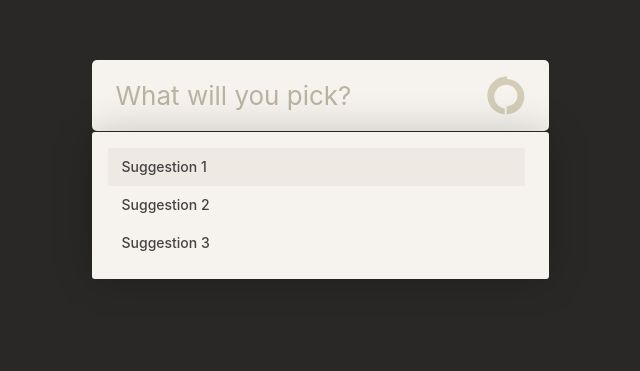
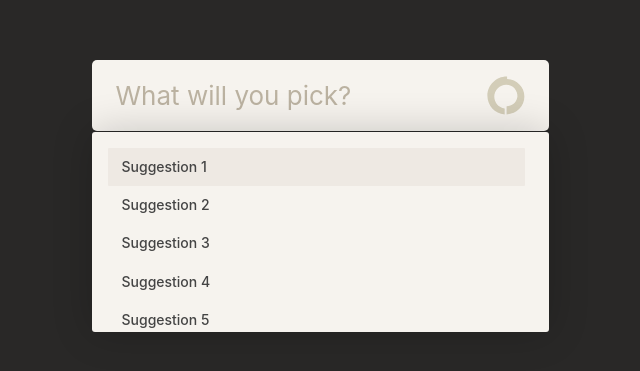
Before and after one commit to joakin/routine-take-home, a Vue app: page / in a window 1280 px wide. Shown: the part 305-676 px from the top of the page, without its empty margins (320-960 px from the left). Built offline with nearby package versions, Linux system fonts and the light colour scheme.

Commit message:
Style the scrollbar in the suggestions

```diff
--- a/src/App.vue
+++ b/src/App.vue
@@ -2,7 +2,13 @@
 import ConsoleInput from "./components/ConsoleInput.vue";
 import ConsoleSuggestions from "./components/ConsoleSuggestions.vue";
 
-const suggestions = ["Suggestion 1", "Suggestion 2", "Suggestion 3"];
+const suggestions = [
+  "Suggestion 1",
+  "Suggestion 2",
+  "Suggestion 3",
+  "Suggestion 4",
+  "Suggestion 5",
+];
 </script>
 
 <template>
--- a/src/assets/base.css
+++ b/src/assets/base.css
@@ -1,6 +1,7 @@
 /* semantic color variables for this project */
 :root {
-  --color-grey-1: #f6f3ee;
+  --color-bg-grey-1: #f6f3ee;
+  --color-grey-1: #909090;
   --color-grey-2: #a9a9a9;
   --color-grey-3: #bbb2a1;
   --color-grey-4: #d3cdb8;
@@ -11,10 +12,12 @@
   --color-figma-bg: #292827;
 
   --background-color-dark: var(--color-figma-bg);
-  --color-text-dark: var(--color-grey-1);
+  --color-text-dark: var(--color-bg-grey-1);
 
-  --background-color: var(--color-grey-1);
+  --background-color: var(--color-bg-grey-1);
   --background-color-selected: var(--color-grey-5);
+  --background-color-scrollbar: var(--color-grey-2);
+  --background-color-scrollbar-hover: var(--color-grey-1);
 
   --color-text: var(--color-black);
 
--- a/src/components/ConsoleSuggestions.vue
+++ b/src/components/ConsoleSuggestions.vue
@@ -30,4 +30,16 @@ defineProps<{ suggestions: string[] }>();
   box-shadow: 0px 0px 40px 0px rgba(0, 0, 0, 0.2);
   margin-top: -2px;
 }
+
+.console-suggestions::-webkit-scrollbar {
+  width: 4px;
+}
+
+.console-suggestions::-webkit-scrollbar-thumb {
+  background-color: var(--background-color-scrollbar);
+  border-radius: 2px;
+}
+.console-suggestions::-webkit-scrollbar-thumb:hover {
+  background-color: var(--background-color-scrollbar-hover);
+}
 </style>
```
